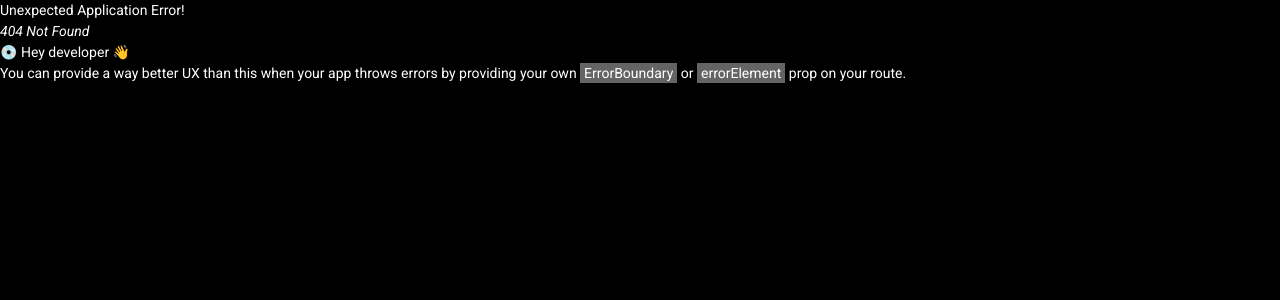
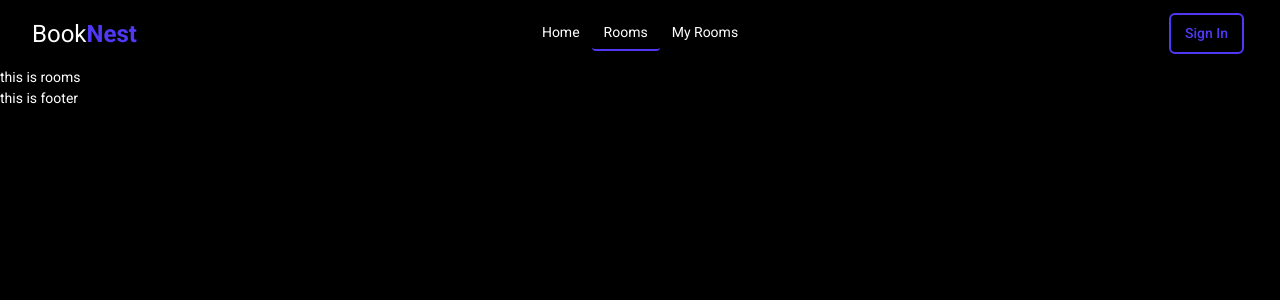
Before and after one commit to tonmoyth/BookNest-Client, a React (Vite) app: page /rooms in a window 1280 px wide. Before the commit this address had no page. Shown: the top 300 px of the page. Built offline with nearby package versions, Linux system fonts and the light colour scheme.

Commit message:
added map section

```diff
--- a/package.json
+++ b/package.json
@@ -13,6 +13,8 @@
     "@tailwindcss/vite": "^4.1.8",
     "react": "^19.1.0",
     "react-dom": "^19.1.0",
+    "react-icons": "^5.5.0",
+    "react-leaflet": "^5.0.0-rc.2",
     "react-router": "^7.6.2",
     "swiper": "^11.2.8",
     "tailwindcss": "^4.1.8"
--- /dev/null
+++ b/src/Components/Header/Header.jsx
@@ -0,0 +1,74 @@
+import React from "react";
+import { Link, NavLink } from "react-router";
+import NavBerButton from "../SliderButton/NavBerButton";
+
+const Header = () => {
+  const links = (
+    <>
+      <li>
+        <NavLink
+          className={({ isActive }) => isActive && "border-b-2 border-primary"}
+          to="/"
+        >
+          Home
+        </NavLink>
+      </li>
+      <li>
+        <NavLink
+        className={({ isActive }) => isActive && "border-b-2 border-primary"}
+        to="/rooms">Rooms</NavLink>
+      </li>
+      <li>
+        <NavLink
+        className={({ isActive }) => isActive && "border-b-2 border-primary"}
+        to="/my_rooms">My Rooms</NavLink>
+      </li>
+    </>
+  );
+  return (
+    <div>
+      <div className="navbar px-8 z-10 text-white">
+        <div className="navbar-start">
+          <div className="dropdown">
+            <div tabIndex={0} role="button" className="btn btn-ghost lg:hidden">
+              <svg
+                xmlns="http://www.w3.org/2000/svg"
+                className="h-5 w-5"
+                fill="none"
+                viewBox="0 0 24 24"
+                stroke="currentColor"
+              >
+                {" "}
+                <path
+                  strokeLinecap="round"
+                  strokeLinejoin="round"
+                  strokeWidth="2"
+                  d="M4 6h16M4 12h8m-8 6h16"
+                />{" "}
+              </svg>
+            </div>
+            <ul
+              tabIndex={0}
+              className="menu menu-sm dropdown-content bg-base-100 rounded-box z-1 mt-3 w-52 p-2 shadow"
+            >
+              {links}
+            </ul>
+          </div>
+          <Link className="text-2xl">
+            Book<span className="text-primary font-bold">Nest</span>
+          </Link>
+        </div>
+        <div className="navbar-center hidden lg:flex">
+          <ul className="menu menu-horizontal px-1">{links}</ul>
+        </div>
+        <div className="navbar-end">
+          <Link>
+            <NavBerButton level={`Sign In`}></NavBerButton>
+          </Link>
+        </div>
+      </div>
+    </div>
+  );
+};
+
+export default Header;
--- /dev/null
+++ b/src/Components/SliderButton/NavBerButton.jsx
@@ -0,0 +1,12 @@
+import React from 'react';
+
+const NavBerButton = ({level}) => {
+    return (
+        <button href="#_" className="rounded-md px-3.5 py-2 m-1 overflow-hidden relative group cursor-pointer border-2 font-medium border-indigo-600 text-indigo-600 ">
+    <span className="absolute w-64 h-0 transition-all duration-300 origin-center rotate-45 -translate-x-20 bg-indigo-600 top-1/2 group-hover:h-64 group-hover:-translate-y-32 ease"></span>
+    <span className="relative text-indigo-600 transition duration-300 group-hover:text-white ease">{level}</span>
+</button>
+    );
+};
+
+export default NavBerButton;
--- a/src/Layouts/MainLayout.jsx
+++ b/src/Layouts/MainLayout.jsx
@@ -1,9 +1,15 @@
-import { Outlet } from 'react-router';
+import { Outlet, useLocation } from 'react-router';
 import Footer from '../Components/Footer/Footer';
+import Header from '../Components/Header/Header';
 
 const MainLayout = () => {
+    const {pathname} = useLocation();
+
     return (
         <div>
+            {
+                pathname === '/' ? '' : <Header></Header>
+            }
             <Outlet></Outlet>
             <Footer></Footer>
         </div>
--- a/src/Pages/Home/Banner/Banner.jsx
+++ b/src/Pages/Home/Banner/Banner.jsx
@@ -16,12 +16,16 @@ import "./styles.css";
 import { Navigation, Pagination, Mousewheel, Keyboard } from "swiper/modules";
 import { Link, NavLink } from "react-router";
 import SliderButton from "../../../Components/SliderButton/SliderButton";
+import NavBerButton from "../../../Components/SliderButton/NavBerButton";
+import { FaUser } from "react-icons/fa";
 
 const Banner = () => {
   const links = (
     <>
       <li>
-        <NavLink to="/">Home</NavLink>
+        <NavLink
+        className={({isActive})=> isActive && 'border-b-2 border-primary'}
+        to="/">Home</NavLink>
       </li>
       <li>
         <NavLink to="/rooms">Rooms</NavLink>
@@ -61,13 +65,15 @@ const Banner = () => {
               {links}
             </ul>
           </div>
-          <Link className="font-bold text-xl">BookNest</Link>
+          <Link className="text-2xl">Book<span className="text-primary font-bold">Nest</span></Link>
         </div>
         <div className="navbar-center hidden lg:flex">
           <ul className="menu menu-horizontal px-1">{links}</ul>
         </div>
         <div className="navbar-end">
-          <a className="btn">Button</a>
+          <Link>
+            <NavBerButton level={`Sign In`}></NavBerButton>
+          </Link>
         </div>
       </div>
       {/* slider */}
--- a/src/Pages/Home/Home.jsx
+++ b/src/Pages/Home/Home.jsx
@@ -1,10 +1,12 @@
 import React from 'react';
 import Banner from './Banner/Banner';
+import Map from './Map';
 
 const Home = () => {
     return (
         <div>
             <Banner></Banner>
+            <Map></Map>
         </div>
     );
 };
--- /dev/null
+++ b/src/Pages/Home/Map.jsx
@@ -0,0 +1,24 @@
+import { MapContainer, TileLayer, Marker, Popup } from 'react-leaflet';
+import 'leaflet/dist/leaflet.css';
+
+const Map = () => {
+    const position = [23.8103, 90.4125];
+  return (
+     <div className='my-6'>
+        <h1 className='text-4xl text-center text-accent mb-4 font-bold'>Hotel <span className='text-primary'>Location</span></h1>
+        <MapContainer center={position} zoom={13} style={{ height: '500px', width: '100%' }}>
+      <TileLayer
+        url="https://{s}.tile.openstreetmap.org/{z}/{x}/{y}.png"
+        attribution='&copy; <a href="http://osm.org/copyright">OpenStreetMap</a> contributors'
+      />
+      <Marker position={position}>
+        <Popup>
+          A hotel location in Dhaka.
+        </Popup>
+      </Marker>
+    </MapContainer>
+     </div>
+  );
+};
+
+export default Map;
--- /dev/null
+++ b/src/Pages/MyRooms/MyRooms.jsx
@@ -0,0 +1,11 @@
+import React from 'react';
+
+const MyRooms = () => {
+    return (
+        <div>
+            this is my rooms
+        </div>
+    );
+};
+
+export default MyRooms;
--- /dev/null
+++ b/src/Pages/Rooms/Rooms.jsx
@@ -0,0 +1,11 @@
+import React from 'react';
+
+const Rooms = () => {
+    return (
+        <div>
+            this is rooms
+        </div>
+    );
+};
+
+export default Rooms;
--- a/src/Routes/Router.jsx
+++ b/src/Routes/Router.jsx
@@ -1,6 +1,8 @@
 import { createBrowserRouter } from "react-router";
 import MainLayout from "../Layouts/MainLayout";
 import Home from "../Pages/Home/Home";
+import Rooms from "../Pages/Rooms/Rooms";
+import MyRooms from "../Pages/MyRooms/MyRooms";
 
 export const router = createBrowserRouter([
     {
@@ -10,6 +12,14 @@ export const router = createBrowserRouter([
             {
                 index:true,
                 Component:Home
+            },
+            {
+                path: 'rooms',
+                Component: Rooms
+            },
+            {
+                path: 'my_rooms',
+                element: MyRooms
             }
         ]
     }
--- a/src/index.css
+++ b/src/index.css
@@ -6,3 +6,11 @@
 *{
     font-family: "Roboto", sans-serif;
 }
+
+@plugin "daisyui/theme" {
+  name: "light";
+  default: true;
+  --color-primary: oklch(51.1% 0.262 276.966);
+  --color-secondary: oklch(85% 0.13 145);
+  --color-accent: #1F2937;
+}
```
Also changed, not shown: 1 other file (tests, documents, lock files or other folders).
